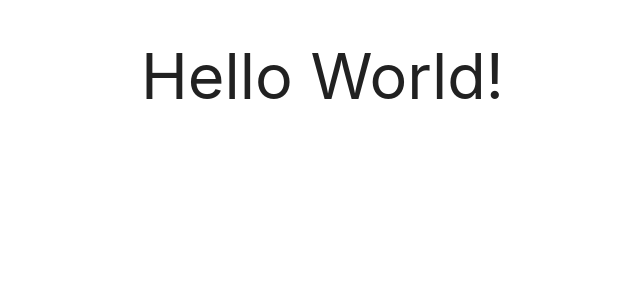
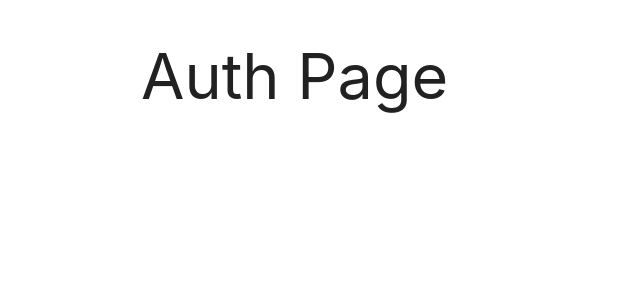
Before and after one commit to Rim4i4ok/short-url, a React (Create React App) app in the folder client/: page / in a window 1280 px wide. Shown: the top 300 px of the page, without its empty margins (51-691 px from the left). Built offline with nearby package versions, Linux system fonts and the light colour scheme.

Commit message:
base routing

```diff
--- a/client/package.json
+++ b/client/package.json
@@ -9,6 +9,7 @@
     "materialize-css": "^1.0.0-rc.2",
     "react": "^16.12.0",
     "react-dom": "^16.12.0",
+    "react-router-dom": "^5.1.2",
     "react-scripts": "3.3.0"
   },
   "scripts": {
--- a/client/src/App.js
+++ b/client/src/App.js
@@ -1,11 +1,16 @@
 import React from "react";
+import { BrowserRouter as Router } from "react-router-dom";
 import "materialize-css";
 
+import { useRoutes } from "./routes";
+
 function App() {
+	const routes = useRoutes(false);
+
 	return (
-		<div className="container">
-			<h1>Hello World!</h1>
-		</div>
+		<Router>
+			<div className="container">{routes}</div>
+		</Router>
 	);
 }
 
--- /dev/null
+++ b/client/src/routes.js
@@ -0,0 +1,35 @@
+import React from "react";
+import { Switch, Route, Redirect, Router } from "react-router-dom";
+
+import { LinksPage } from "./pages/LinksPage";
+import { CreatePage } from "./pages/CreatePage";
+import { DetailPage } from "./pages/DetailPage";
+import { AuthPage } from "./pages/AuthPage";
+
+export const useRoutes = isAuthenticated => {
+	if (isAuthenticated) {
+		return (
+			<Switch>
+				<Route path="/links" exact>
+					<LinksPage />
+				</Route>
+				<Route path="/create" exact>
+					<CreatePage />
+				</Route>
+				<Route path="/detail/:id" exact>
+					<DetailPage />
+				</Route>
+				<Redirect to="/create" />
+			</Switch>
+		);
+	}
+
+	return (
+		<Switch>
+			<Route path="/" exact>
+				<AuthPage />
+			</Route>
+			<Redirect to="/" />
+		</Switch>
+	);
+};
```
Also changed, not shown: 1 other file (tests, documents, lock files or other folders).
